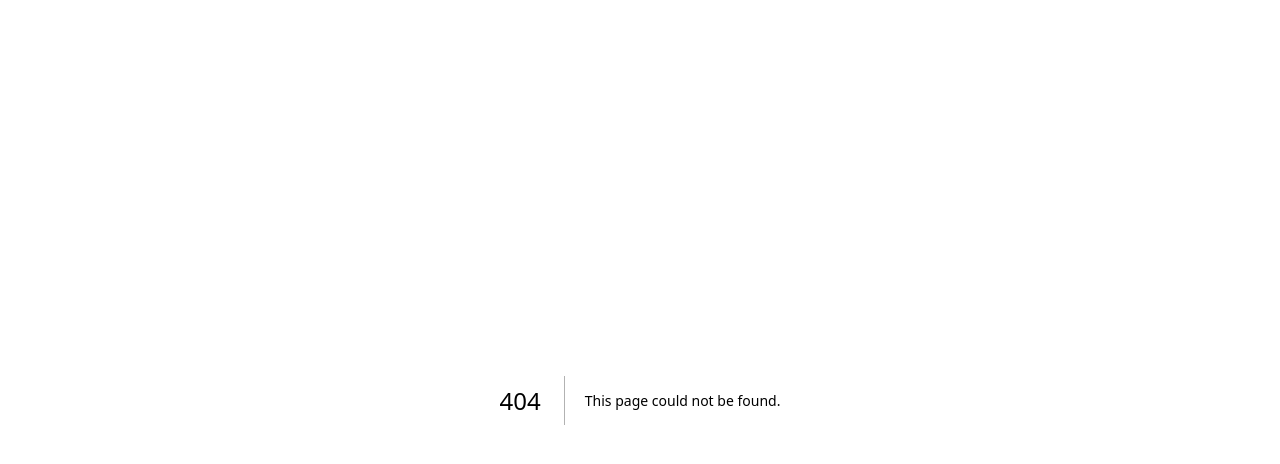
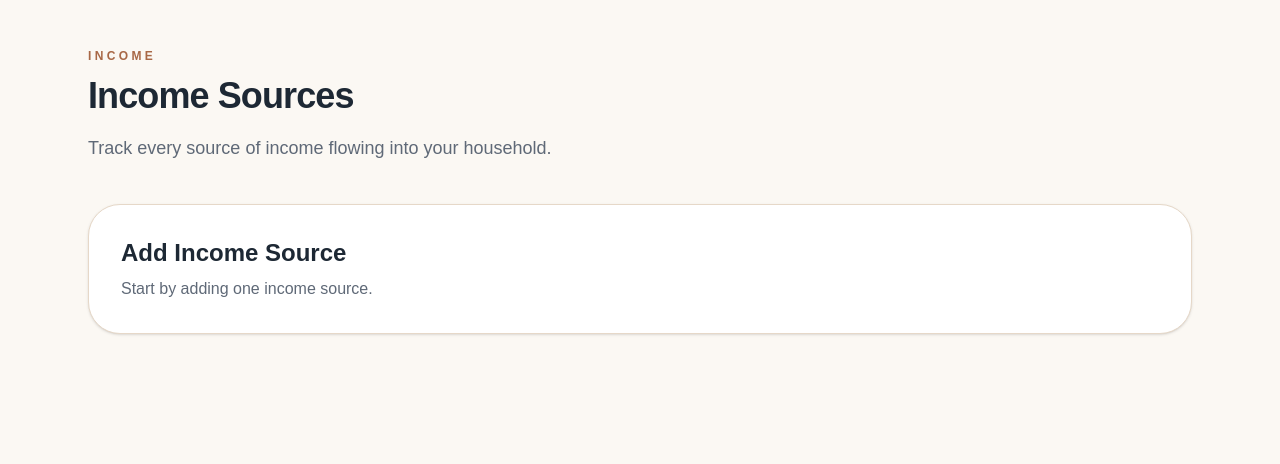
Before and after one commit to samuelhenig/henig-financial, a Next.js app: page /income in a window 1280 px wide. Before the commit this address had no page. Shown: the top 464 px of the page. Built offline with nearby package versions, Linux system fonts and the light colour scheme.

Commit message:
Create page.js

```diff
--- /dev/null
+++ b/src/app/income/page.js
@@ -0,0 +1,29 @@
+export default function IncomePage() {
+  return (
+    <main className="min-h-screen bg-[#FBF8F3] text-[#1D2834]">
+      <div className="mx-auto max-w-6xl px-6 py-12">
+        <div className="mb-10">
+          <div className="mb-3 text-xs font-semibold uppercase tracking-[0.28em] text-[#A86846]">
+            Income
+          </div>
+
+          <h1 className="text-4xl font-semibold tracking-tight">
+            Income Sources
+          </h1>
+
+          <p className="mt-4 max-w-2xl text-lg leading-8 text-[#5F6977]">
+            Track every source of income flowing into your household.
+          </p>
+        </div>
+
+        <section className="rounded-[2rem] border border-[#E6D8C8] bg-white p-8 shadow-sm">
+          <h2 className="text-2xl font-semibold">Add Income Source</h2>
+
+          <p className="mt-2 text-[#5F6977]">
+            Start by adding one income source.
+          </p>
+        </section>
+      </div>
+    </main>
+  );
+}
```
